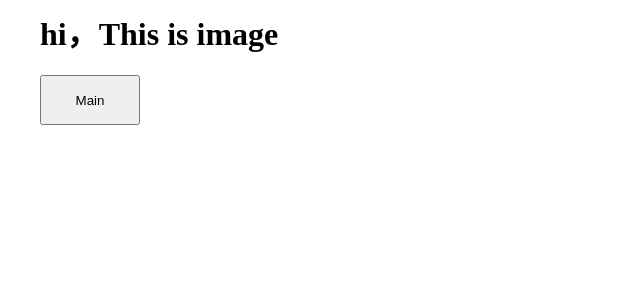
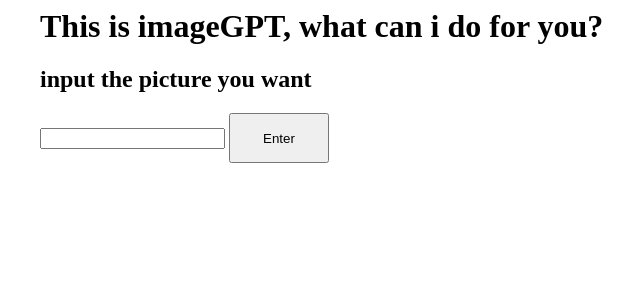
Before and after one commit to skywalker1123/zhenhong-He, a Flask app: page /image_gpt in a window 1280 px wide. Shown: the top 300 px of the page, without its empty margins (284-924 px from the left). Run offline with Flask 3, Linux system fonts and the light colour scheme.

Commit message:
Update image_gpt.html

```diff
--- a/templates/image_gpt.html
+++ b/templates/image_gpt.html
@@ -6,8 +6,13 @@
  </style>
 
 <div class="container">
-<h1>hi，This is image</h1>
- <form action = "/main" method ="post">
-   <input type ="submit" value ="Main" style="width: 100px;height: 50px;">
- </form>
+<h1>This is imageGPT, what can i do for you?</h1>
+
+<form action = "/image_result" method ="post">
+    <h2>input the picture you want
+    </h2>
+    <input type ="text" name ="q">
+    <input type ="submit" value ="Enter" style ="width: 100px;height: 50px;">
+</form>
+
 </div>
```
